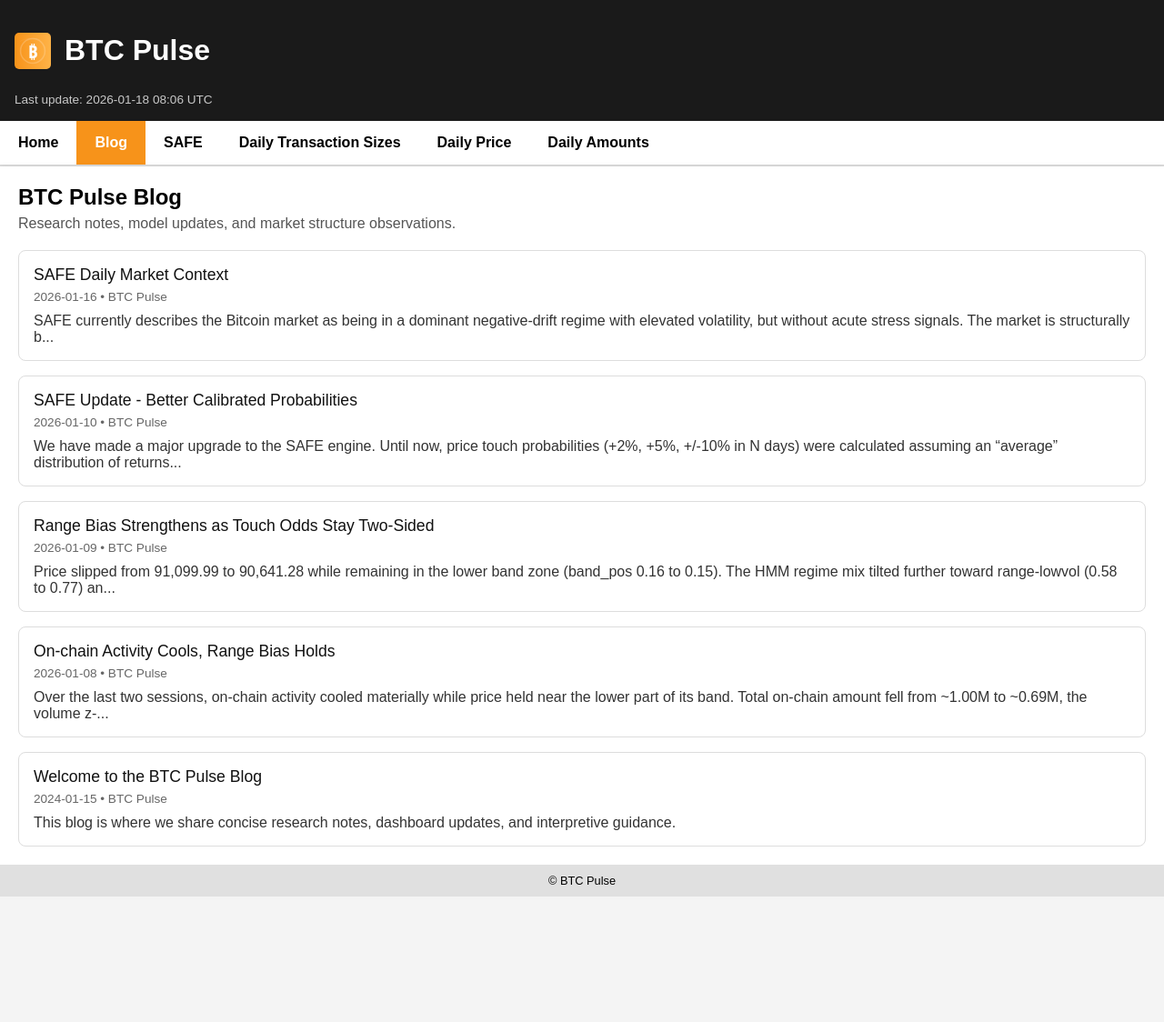
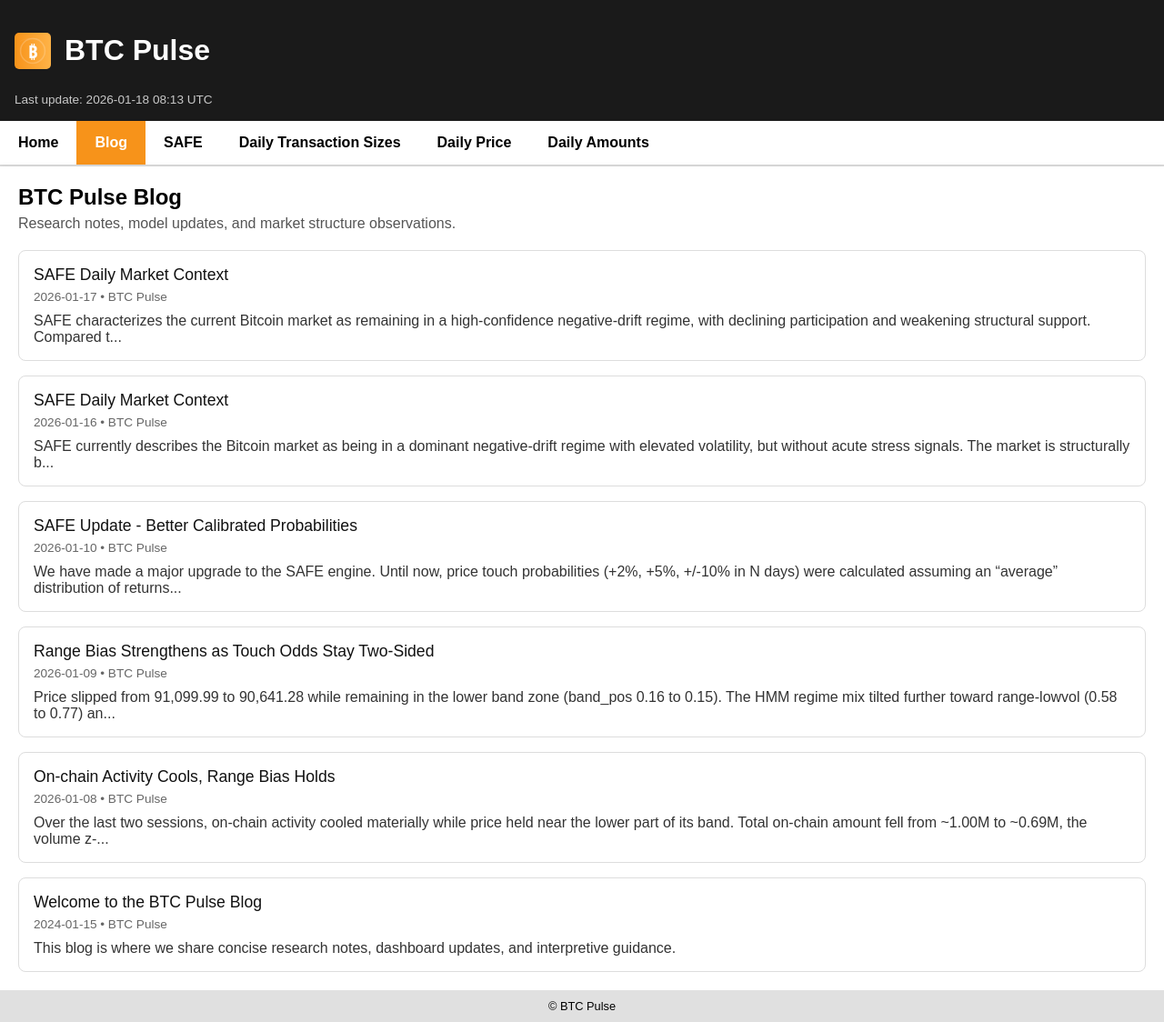
Before and after one commit to MihaiPopescu1985/bitcoin-charts, a Jekyll site: the page built from blog/index.md, in a window 1280 px wide. Shown: the whole page at 91% size. Built offline with Jekyll 4.4.1, drawn with Linux system fonts in a browser that asks for light colours; before the commit the page ends 986 px from its top, so only the background shows below that; some of the changed lines change nothing that is shown.

Commit message:
daily reading

```diff
--- a/_data/last_update.json
+++ b/_data/last_update.json
@@ -1,3 +1,3 @@
 {
-  "iso": "2026-01-18T08:06:53Z"
+  "iso": "2026-01-18T08:13:42Z"
 }
--- /dev/null
+++ b/_posts/2026-01-17-safe-daily-market-context.md
@@ -0,0 +1,131 @@
+---
+layout: post
+title: "SAFE Daily Market Context"
+date: 2026-01-17
+author: BTC Pulse
+description: "SAFE stays in a high-confidence negative-drift regime with weakening participation."
+---
+
+SAFE characterizes the current Bitcoin market as remaining in a **high-confidence negative-drift regime**, with **declining participation and weakening structural support**.
+
+Compared to the previous day, the market shows:
+
+- **Lower price**
+- **Lower on-chain activity**
+- **Reduced whale involvement**
+- **Persistently symmetric short-term risk**
+
+SAFE continues to recommend **low-conviction exposure**, reflecting an environment where **volatility dominates direction** and predictive power remains limited.
+
+## Regime Assessment (HMM)
+
+The Hidden Markov Model maintains a **near-absolute regime dominance**:
+
+- **Dominant regime:** HMM_STATE_2
+- **Regime confidence:** 99.96%
+- **Estimated drift:** -0.105% per day
+- **Daily volatility:** ~2.92%
+
+This regime historically corresponds to **distributional or corrective phases**, where price moves actively but lacks sustainable trend persistence.
+
+Importantly, **no regime transition pressure is detected** at this time.
+
+## Trend and Positioning
+
+- **Close:** 95,147.77 (down from 95,550.94)
+- **TS_50:** +0.0516
+  -> Medium-term trend remains **nominally positive**, but fragile.
+- **Band width:** 0.320
+  -> Volatility has **contracted slightly**, but remains elevated.
+- **Band position:** 0.342
+  -> Price has moved slightly upward within the band, despite lower absolute price.
+- **Range score:** 0.306
+  -> Market favors **range expansion**, not compression.
+
+**Interpretation:**
+Price is drifting lower without accelerating downside momentum, consistent with a **slow decay regime** rather than a panic phase.
+
+## Volatility and Short-Term Risk (10 days)
+
+SAFE calibrated touch probabilities show **persistent symmetry**:
+
+### Upside
+
+- +2%: 66.8%
+- +5%: 45.4%
+- +10%: 20.8%
+
+### Downside
+
+- -2%: 71.1%
+- -5%: 49.1%
+- -10%: 21.1%
+
+Downside probabilities remain **marginally higher**, but the distribution strongly indicates **two-sided risk**, not directional conviction.
+
+## Correction vs Rebound Dynamics
+
+- **P_CORRECTION_10D (raw):** 25.0%
+- **P_REBOUND_10D (raw):** 26.4%
+- **Calibrated rebound probability:** ~4.9%
+
+SAFE interprets this as:
+
+- **Rebounds are statistically weak**
+- Any upside movement is likely **fragile and reactive**
+- Corrections remain **structurally favored**, though not acute
+
+This reflects **negative convexity**: downside risk materializes faster than upside relief.
+
+## On-Chain Activity and Structure
+
+On-chain data shows a **clear contraction in activity**, particularly among large participants:
+
+### Key Changes (Day-over-Day)
+
+- **Total transferred amount:** -39%
+- **Whale transactions:** -50%
+- **On-chain dominance:** sharply lower
+- **Volume Z-score:** from +1.11 -> -0.42
+- **Dominance Z-score:** from +0.91 -> -0.92
+
+**Interpretation:**
+Large actors are **stepping away**, while small transactions remain elevated.
+This often aligns with **uncertain price discovery** and reduced structural sponsorship.
+
+## SAFE Positioning Output (Informational)
+
+- **Target exposure:** ~35%
+- **Leverage:** 1.0x
+- **Direction:** Long-biased
+- **Entry step:** minimal
+- **Conviction:** extremely low
+
+SAFE remains **technically long**, but conviction has increased only marginally from near-zero levels.
+This reflects **participation without commitment**, not directional confidence.
+
+## What SAFE Is Signaling
+
+- Elevated volatility with **no dominant direction**
+- Weak upside elasticity
+- Gradual downside drift
+- Declining institutional/whale engagement
+
+## What SAFE Is Not Signaling
+
+- No crash regime
+- No breakout regime
+- No high-confidence reversal
+
+SAFE currently describes Bitcoin as being in a **statistical limbo**:
+active, volatile, but structurally undecided.
+
+## Final Interpretation
+
+SAFE views the current market as a **low-signal, high-variance environment**, where:
+
+- Risk is balanced but asymmetric
+- Participation is justified, aggression is not
+- Probabilistic awareness matters more than directional belief
+
+*SAFE is a statistical system. It does not predict outcomes, issue advice, or express opinions. It describes probabilistic market structure based on historical behavior.*
```
